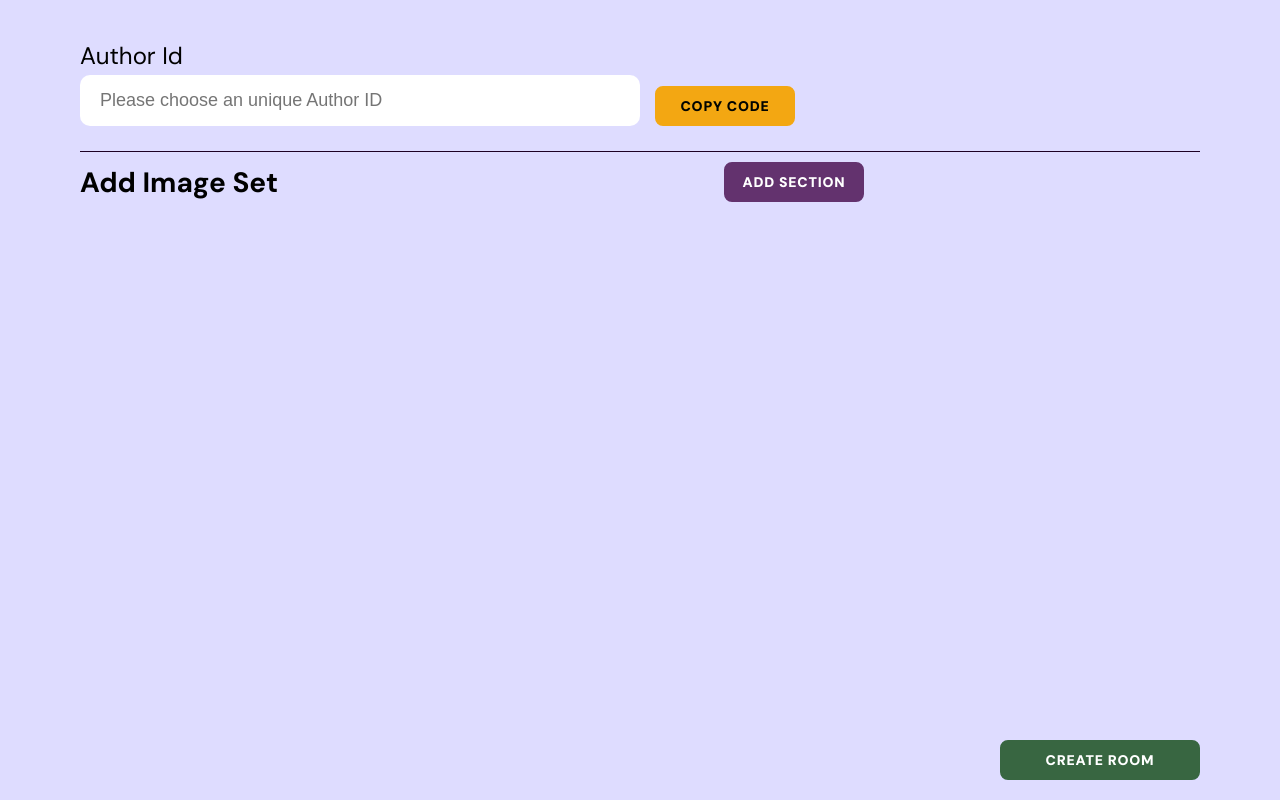
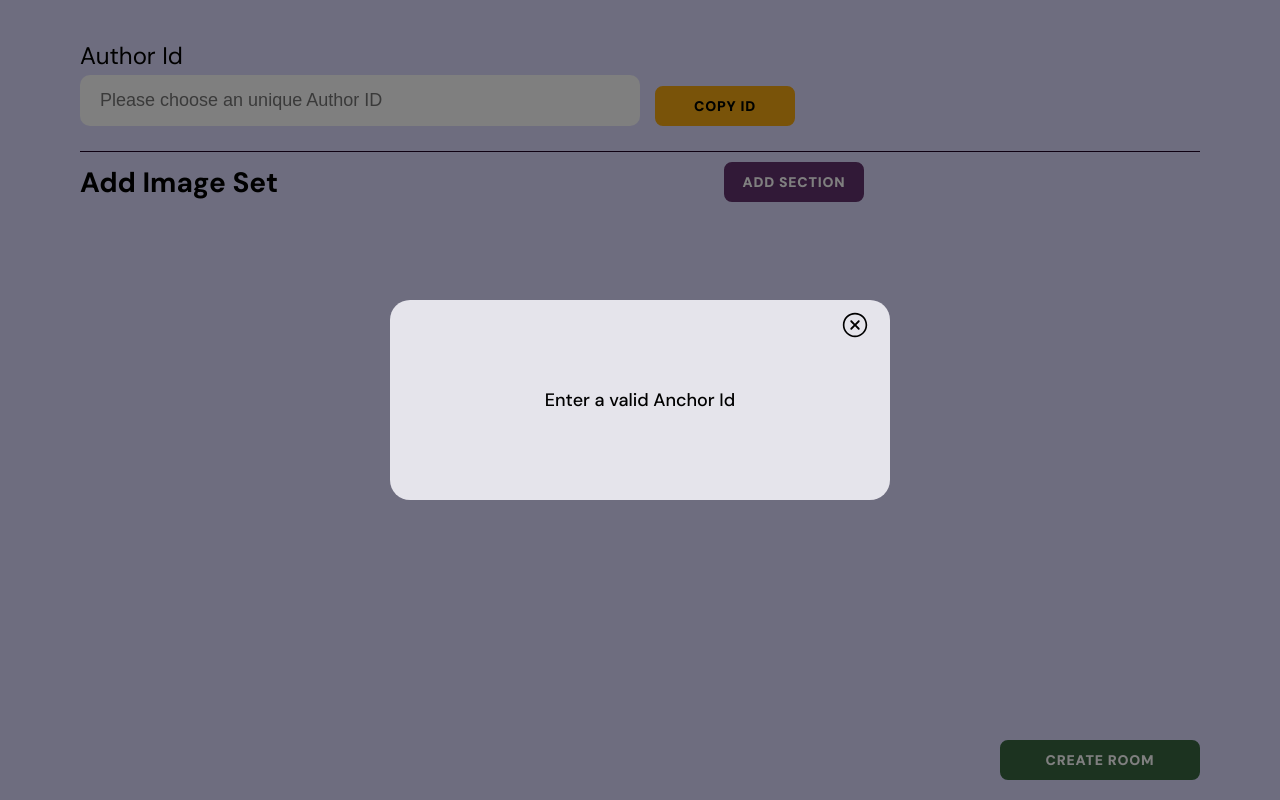
Before and after one commit to d3f4u1t3d/ar-application, a React (Create React App) app in the folder web/: page / in a window 1280 px wide. Both pictures are taken after a click on the button "CREATE ROOM". Built offline with nearby package versions, Linux system fonts and the light colour scheme.

Commit message:
validation completed

```diff
--- a/web/package.json
+++ b/web/package.json
@@ -9,6 +9,7 @@
     "axios": "^1.7.7",
     "icons": "^1.0.0",
     "react": "^18.3.1",
+    "react-copy-to-clipboard": "^5.1.0",
     "react-dom": "^18.3.1",
     "react-icons": "^5.3.0",
     "react-router-dom": "^6.26.2",
--- a/web/src/components/Button/Button.js
+++ b/web/src/components/Button/Button.js
@@ -1,7 +1,7 @@
-import React from 'react'
+import React, { memo } from 'react'
 import './button.scss'
 
-const Button = ({buttonText , onClickHandler , purpose}) => {
+const Button =memo(({buttonText , onClickHandler , purpose}) => {
     let classType = ""
     switch(purpose){
       case "copy":
@@ -25,6 +25,6 @@ const Button = ({buttonText , onClickHandler , purpose}) => {
           {buttonText}
       </button>
     )
-}
+  } , (prevProps , nextProps) => prevProps.buttonText === nextProps.buttonText)
 
 export default Button
--- a/web/src/components/FileUpload/FileUpload.js
+++ b/web/src/components/FileUpload/FileUpload.js
@@ -1,9 +1,9 @@
-import React from 'react'
+import React, { memo } from 'react'
 import './fileUpload.scss'
 import { MdOutlineFileUpload } from "react-icons/md";
 import { FaImage } from "react-icons/fa";
 
-const FileUpload = ({placeholder,val,onChangeHandler ,index , name,fileType}) => {
+const FileUpload = memo(({placeholder,val,onChangeHandler ,index , name,fileType}) => {
   return (
     <>
     <label className='file_upload_label' htmlFor={`file_upload${name}_${index}`}>
@@ -27,6 +27,6 @@ const FileUpload = ({placeholder,val,onChangeHandler ,index , name,fileType}) =>
     <input type='file' id={`file_upload${name}_${index}`}  className='file_upload' onChange={(e)=>onChangeHandler(e,index,name)} accept={fileType} />
     </>
   )
-}
+} ,  (prevProps , nextProps) => prevProps.val === nextProps.val)
 
 export default FileUpload
--- /dev/null
+++ b/web/src/components/PopModal/PopModal.js
@@ -0,0 +1,28 @@
+import React, { memo, useEffect, useState } from 'react'
+import './popModal.scss'
+import { IoIosCloseCircleOutline } from "react-icons/io";
+
+const PopModal =memo(({show , message , closeModal}) => {
+
+    const [showElement , setShowElemet] = useState(show);
+    useEffect(()=>{
+        setShowElemet(show);
+    },[show])
+
+  return (
+    <div className={`popup_container ${showElement ? "" : "hide"}`}>
+        <div className='bg'></div>
+        <div className='modal'>
+            <button className='close-modal'
+            onClick={closeModal}>
+            <IoIosCloseCircleOutline   size={30}/>
+            </button>
+            <p className='modal_msg'>
+                {message}
+            </p>
+        </div>
+    </div>
+  )
+} ,(prevProps , nextProps) => prevProps.show === nextProps.show)
+
+export default PopModal
--- /dev/null
+++ b/web/src/components/PopModal/popModal.scss
@@ -0,0 +1,49 @@
+.popup_container{
+    position: relative;
+    height: 100vh;
+    width: 100%;
+    position: absolute;
+    top: 0;
+    right: 0;
+    display: flex;
+    align-items: center;
+    justify-content: center;
+    .bg{
+        height: 100vh;
+        width: 100%;
+        position: absolute;
+        top: 0;
+        right: 0;
+        background-color: #000;
+        opacity: .5;
+        z-index: 10;
+    }
+    .modal{
+        height: 200px;
+        min-width: 500px;
+        max-width: 40%;
+        background-color: #e5e4eb;
+        z-index: 11;
+        position: relative;
+        border-radius: 20px;
+        display: flex;
+        align-items: center;
+        justify-content: center;
+        .close-modal{
+            position: absolute;
+            top: 10px;
+            right: 20px;
+            border: 0;
+            cursor: pointer;
+            background-color: transparent;
+        }
+        .modal_msg{
+            font-size: 18px;
+            font-weight: 500;
+        }
+    }
+}
+
+.hide{
+    display: none;
+}
--- a/web/src/components/TextField/TextField.js
+++ b/web/src/components/TextField/TextField.js
@@ -1,7 +1,7 @@
-import React from 'react'
+import React, { memo } from 'react'
 import './textField.scss'
 
-const TextField = ({placeholder , val , label,onChangeHandler,name}) => {
+const TextField = memo(({placeholder , val , label,onChangeHandler,name}) => {
 
   return (
     <>
@@ -13,6 +13,6 @@ const TextField = ({placeholder , val , label,onChangeHandler,name}) => {
     </div>
     </>
   )
-}
+} , (prevProps , nextProps) => prevProps.val === nextProps.val)
 
 export default TextField
--- a/web/src/components/TextField/textField.scss
+++ b/web/src/components/TextField/textField.scss
@@ -2,7 +2,7 @@
     display: flex;
     flex-direction: column;
     gap: 4px;
-    width: 50%;
+    width: 100%;
     .label{
         font-size: 24px;
     }
@@ -19,7 +19,6 @@
 
 @media screen and (max-width:768px) {
     .fieldSet{
-        width: 70%;
         .label{
             font-size: 20px;
         }
@@ -31,7 +30,6 @@
 }
 @media screen and (max-width:480px) {
     .fieldSet{
-        width: 70%;
         .label{
             font-size: 16px;
         }
--- a/web/src/pages/HomePage/HomePage.js
+++ b/web/src/pages/HomePage/HomePage.js
@@ -1,152 +1,196 @@
-import React, { useState } from 'react'
-import TextField from '../../components/TextField/TextField'
-import FileUpload from '../../components/FileUpload/FileUpload'
-import Button from '../../components/Button/Button'
-import './homePage.scss'
-import Line from '../../components/Line/Line'
-import INPUT_CONSTANTS from '../../components/Constants/Input.constants'
-import { validateData } from '../../service/ValidationService'
-import { postData } from '../../service/ApiService'
+import React, { useEffect, useState } from "react";
+import TextField from "../../components/TextField/TextField";
+import FileUpload from "../../components/FileUpload/FileUpload";
+import Button from "../../components/Button/Button";
+import "./homePage.scss";
+import Line from "../../components/Line/Line";
+import INPUT_CONSTANTS from "../../components/Constants/Input.constants";
+import { validateData } from "../../service/ValidationService";
+import { postData } from "../../service/ApiService";
+import PopModal from "../../components/PopModal/PopModal";
 
 const HomePage = () => {
-  const [formData , setFormData] = useState({
-    authorId:"",
-    imageSet:[]
+  const [formData, setFormData] = useState({
+    authorId: "",
+    imageSet: [],
+  });
+
+  const [modal , setmodal]= useState({
+    show:false,
+    message:""
   })
+
+
 
   //add Image Set Section
   const addImageSet = () => {
-
-    setFormData (prev => {
+    setFormData((prev) => {
       let temp = {
-        id:prev.imageSet.length +1,
-        markerImg:null,
-        modelImg:null
-      }
+        id: prev.imageSet.length + 1,
+        markerImg: null,
+        modelImg: null,
+      };
       prev.imageSet.unshift(temp);
       return {
-        ...prev ,
-      }
-    })
-  }
+        ...prev,
+      };
+    });
+  };
 
   //authorId Change
   const changeAuthorId = (e) => {
-    let {name,value} = e.target;
-    setFormData (prev => {
+    let { name, value } = e.target;
+    setFormData((prev) => {
       return {
-        ...prev ,
-        [name]: value
+        ...prev,
+        [name]: value,
+      };
+    });
+  };
+
+  //Change file Value
+  const changeFileValue = (e, index, name) => {
+    let newValue = e.target.files[0];
+    setFormData((prev) => {
+      let position = prev.imageSet.length - index;
+      prev.imageSet[position][name] = newValue;
+      return { ...prev };
+    });
+  };
+
+  const deleteSet = (index) => {
+    setFormData((prev) => {
+      let position = prev.imageSet.length - index;
+      prev.imageSet.splice(position, 1);
+      return { ...prev };
+    });
+  };
+
+  const createRoom = async () => {
+    let validData = validateData(formData);
+
+    if (validData.valid) {
+      let response = await postData(formData);
+      let status = response.status;
+      if (status === 200) {
+        setmodal({
+          show: true,
+          message:"Data Submitted"
+        });
+        setFormData((prev) => {
+          return {
+            ...prev,
+            imageSet: [],
+          };
+        });
       }
-    })
+    } else {
+      setmodal({
+        show: true,
+        message:validData.msg
+      });
+    }
+  };
+
+  const resetModal = () => {
+    setmodal({
+      show: false,
+      message:""
+    });
   }
 
-  //Change file Value
-  const changeFileValue = (e,index,name) => {
-    let newValue = e.target.files[0];
-   setFormData(prev => {
-    let position = prev.imageSet.length - index;
-    prev.imageSet[position][name]=newValue;
-    return {...prev}
-   })
-
-  }
-
-  const deleteSet = (index) => {
-    setFormData(prev => {
-      let position = prev.imageSet.length - index;
-      prev.imageSet.splice(position,1);
-      return {...prev}
-    })
-  }
-  const createRoom =() => {
-   if(validateData(formData)){
-    let response = postData(formData);
-    console.log(response);
-
-   }
+  const copyToClipboard = () => {
+    //CODE FOR COPY
   }
 
   return (
     <>
+    <PopModal {...modal} closeModal = {resetModal} />
       {/* Author Section */}
-      <div className='author_id_section'>
+      <div className="author_id_section">
+        <div className="left_section">
         <TextField
           label={INPUT_CONSTANTS.authorID.label}
           placeholder={INPUT_CONSTANTS.authorID.placeholder}
-          val= {formData.authorId}
-          onChangeHandler = {changeAuthorId}
-          name={INPUT_CONSTANTS.authorID.name}/>
-        <div className='right_section'>
-        <div className='copy_btn_container'>
-          <Button
-            buttonText={'copy code'}
-            purpose={'copy'}/>
+          val={formData.authorId}
+          onChangeHandler={changeAuthorId}
+          name={INPUT_CONSTANTS.authorID.name}
+        />
+        </div>
+        <div className="right_section">
+          <div className="copy_btn_container">
+           <Button buttonText={"copy ID"} purpose={"copy"} onClickHandler = {copyToClipboard} />
           </div>
         </div>
       </div>
-      <Line/>
+      <Line />
       {/* Image Upload Section */}
-      <div className='upload_section'>
-        <div className='head'>
-          <h1>
-            Add Image Set
-          </h1>
-          <div className='right_section'>
-            <div className='copy_btn_container'>
+      <div className="upload_section">
+        <div className="head">
+          <h1>Add Image Set</h1>
+          <div className="right_section">
+            <div className="copy_btn_container">
               <Button
-                buttonText={'Add Section'}
-                purpose={'add'}
-                onClickHandler={addImageSet}/>
+                buttonText={"Add Section"}
+                purpose={"add"}
+                onClickHandler={addImageSet}
+              />
             </div>
           </div>
         </div>
       </div>
       {/* Image Set Section */}
-      <div className='image_set_section'>
-      {
-        formData.imageSet.map((el) => {
-          return <>
-                  <div className='single_set' key={el.id}>
+      <div className="image_set_section">
+        {formData.imageSet.map((el) => {
+          return (
+            <>
+              <div className="single_set" key={el.id}>
                 <FileUpload
                   placeholder={INPUT_CONSTANTS.markerImg.placeholder}
                   name={INPUT_CONSTANTS.markerImg.name}
                   val={el.markerImg}
-                      index = {el.id}
+                  index={el.id}
                   onChangeHandler={changeFileValue}
-                      fileType={INPUT_CONSTANTS.markerImg.type}/>
-                    <div className='file_seperator'>
-                    <Line/>
+                  fileType={INPUT_CONSTANTS.markerImg.type}
+                />
+                <div className="file_seperator">
+                  <Line />
                 </div>
                 <FileUpload
                   placeholder={INPUT_CONSTANTS.modelImg.placeholder}
-                      name = {INPUT_CONSTANTS.modelImg.name}
+                  name={INPUT_CONSTANTS.modelImg.name}
                   val={el.modelImg}
-                      index = {el.id}
+                  index={el.id}
                   onChangeHandler={changeFileValue}
-                      fileType={INPUT_CONSTANTS.modelImg.type}/>
-                    <div className='delete_button_container'>
+                  fileType={INPUT_CONSTANTS.modelImg.type}
+                />
+                <div className="delete_button_container">
                   <Button
                     buttonText={"Delete"}
                     purpose={"dalete"}
-                      onClickHandler={() => deleteSet(el.id)}/>
+                    onClickHandler={() => deleteSet(el.id)}
+                  />
                 </div>
               </div>
             </>
-        })
-      }
+          );
+        })}
       </div>
 
       {/* Create Room */}
-      <div className='footer'>
-        <div className='create_room_parent_container'>
-          <div className='create_room_container'>
-              <Button buttonText={'Create Room'} purpose={'create'} onClickHandler={createRoom}/>
+      <div className="footer">
+        <div className="create_room_parent_container">
+          <div className="create_room_container">
+            <Button
+              buttonText={"Create Room"}
+              purpose={"create"}
+              onClickHandler={createRoom}
+            />
           </div>
         </div>
       </div>
     </>
-  )
-}
+  );
+};
 
-export default HomePage
+export default HomePage;
--- a/web/src/pages/HomePage/homePage.scss
+++ b/web/src/pages/HomePage/homePage.scss
@@ -1,171 +1,175 @@
-.author_id_section{
+.author_id_section {
   display: flex;
   gap: 15px;
   margin-bottom: 25px;
-    .right_section{
+  .left_section {
+    width: 50%;
+  }
+  .right_section {
     display: flex;
     align-items: end;
     justify-content: flex-end;
-        .copy_btn_container{
+    .copy_btn_container {
       height: 40px;
       min-width: 140px;
     }
   }
 }
-.upload_section{
+.upload_section {
   margin-top: 10px;
   width: 70%;
-    .head{
+  .head {
     display: flex;
     align-items: center;
     justify-content: space-between;
-        h1{
+    h1 {
       font-size: 28px;
     }
-        .right_section{
+    .right_section {
       display: flex;
-            .copy_btn_container{
+      .copy_btn_container {
         height: 40px;
         min-width: 140px;
       }
     }
   }
-
 }
-.image_set_section{
+.image_set_section {
   width: 100%;
   flex: 1;
   overflow: scroll;
   scrollbar-width: none;
-    &::-webkit-scrollbar{
+  &::-webkit-scrollbar {
     display: none;
   }
-    .single_set{
+  .single_set {
     margin: 20px 0;
     display: flex;
     align-items: center;
     justify-content: space-between;
-        .file_seperator{
-            flex:1;
+    .file_seperator {
+      flex: 1;
       max-width: 50%;
     }
-        .delete_button_container{
+    .delete_button_container {
       height: 40px;
       width: 100px;
-            margin-left:20px;
+      margin-left: 20px;
     }
   }
 }
-.footer{
+.footer {
   width: 100%;
   height: 40px;
   display: flex;
-    justify-content:flex-end ;
-    .create_room_parent_container{
+  justify-content: flex-end;
+  .create_room_parent_container {
     width: 300px;
     height: 100%;
     display: flex;
     justify-content: flex-end;
-        .create_room_container{
+    .create_room_container {
       height: 100%;
       width: 200px;
     }
   }
 }
 
-
-@media screen and (max-width:768px) {
-    .author_id_section{
+@media screen and (max-width: 768px) {
+  .author_id_section {
     gap: 10px;
     margin-bottom: 20px;
-        .right_section{
-            .copy_btn_container{
+    .left_section{
+        width: 70%;
+    }
+    .right_section {
+      .copy_btn_container {
         height: 35px;
         min-width: 120px;
       }
     }
   }
-    .upload_section{
+  .upload_section {
     margin-top: 8px;
     width: 90%;
-        .head{
-            h1{
+    .head {
+      h1 {
         font-size: 24px;
       }
-            .right_section{
-                .copy_btn_container{
+      .right_section {
+        .copy_btn_container {
           height: 35px;
           min-width: 120px;
         }
       }
     }
   }
-    .image_set_section{
-        .single_set{
+  .image_set_section {
+    .single_set {
       margin: 15px 0;
-            .delete_button_container{
+      .delete_button_container {
         height: 35px;
         width: 80px;
-
       }
     }
   }
-    .footer{
+  .footer {
     width: 100%;
     height: 35px;
-        .create_room_parent_container{
+    .create_room_parent_container {
       width: 25%;
-            .create_room_container{
+      .create_room_container {
         width: 150px;
       }
     }
   }
-
 }
-@media screen and (max-width:480px) {
-    .author_id_section{
+@media screen and (max-width: 480px) {
+  .author_id_section {
     gap: 8px;
     margin-bottom: 15px;
-        .right_section{
-            .copy_btn_container{
+    .left_section{
+        width: 70%;
+    }
+    .right_section {
+      .copy_btn_container {
         height: 30px;
         min-width: 100px;
       }
     }
   }
-    .upload_section{
+  .upload_section {
     margin-top: 8px;
     width: 90%;
-        .head{
-            h1{
+    .head {
+      h1 {
         font-size: 18px;
       }
-            .right_section{
-                .copy_btn_container{
+      .right_section {
+        .copy_btn_container {
           height: 30px;
           min-width: 100px;
         }
       }
     }
   }
-    .image_set_section{
-        .single_set{
+  .image_set_section {
+    .single_set {
       margin: 10px 0;
-            .delete_button_container{
+      .delete_button_container {
         height: 30px;
         width: 70px;
       }
     }
   }
-    .footer{
+  .footer {
     width: 100%;
     height: 30px;
-        .create_room_parent_container{
+    .create_room_parent_container {
       width: 25%;
-            .create_room_container{
+      .create_room_container {
         width: 100px;
       }
     }
   }
-
 }
--- a/web/src/service/ApiService.js
+++ b/web/src/service/ApiService.js
@@ -2,16 +2,20 @@ import axios from "axios";
 import { constructPayload } from "../utils/constructPayload";
 import { alignFileName } from "../utils/FileNameUtils";
 
-export const  postData = async ({authorId , imageSet}) => {
-   let modifiedImages =  alignFileName(imageSet);
-   let payloadData =  constructPayload(authorId , modifiedImages);
-   console.log([...payloadData.entries()]);
+export const postData = async ({ authorId, imageSet }) => {
+  let modifiedImages = alignFileName(imageSet);
+  let payloadData = constructPayload(authorId, modifiedImages);
+  console.log([...payloadData.entries()]);
 
-   let response = await axios.post("http://localhost:8080/upload" , payloadData,
-      {headers: {
-      'Content-Type': 'multipart/form-data',
-    }
-   });
+  let response = await axios
+    .post("http://localhost:8080/upload", payloadData, {
+      headers: {
+        "Content-Type": "multipart/form-data",
+      },
+    })
+    .then((response) => {
+      return response;
+    });
 
-   return response;
-}
+  return response;
+};
--- a/web/src/service/ValidationService.js
+++ b/web/src/service/ValidationService.js
@@ -1,12 +1,26 @@
+import { all } from "axios";
+
 export const validateData = ({authorId , imageSet}) => {
+    let validate = {
+        valid :true,
+        msg : ""
+    }
     if(authorId === ""){
-        return false
+        validate.valid = false;
+        validate.msg  = "Enter a valid Anchor Id";
     }
     else{
         if(!imageSet.length >0 ){
-            return false
-        }else{
-            return true
+            validate.valid = false;
+            validate.msg  = "Add atleast single set of data";
+        }
+        else{
+            let allImages = imageSet.map(obj => Object.values(obj)).flat();
+            if(allImages.includes(null)){
+                validate.valid = false;
+            validate.msg  = "Upload data for all the fields.";
+            }
         }
     }
+    return validate;
 }
```
Also changed, not shown: 1 other file (tests, documents, lock files or other folders). Lines whose indentation alone changed are shown as unchanged.
